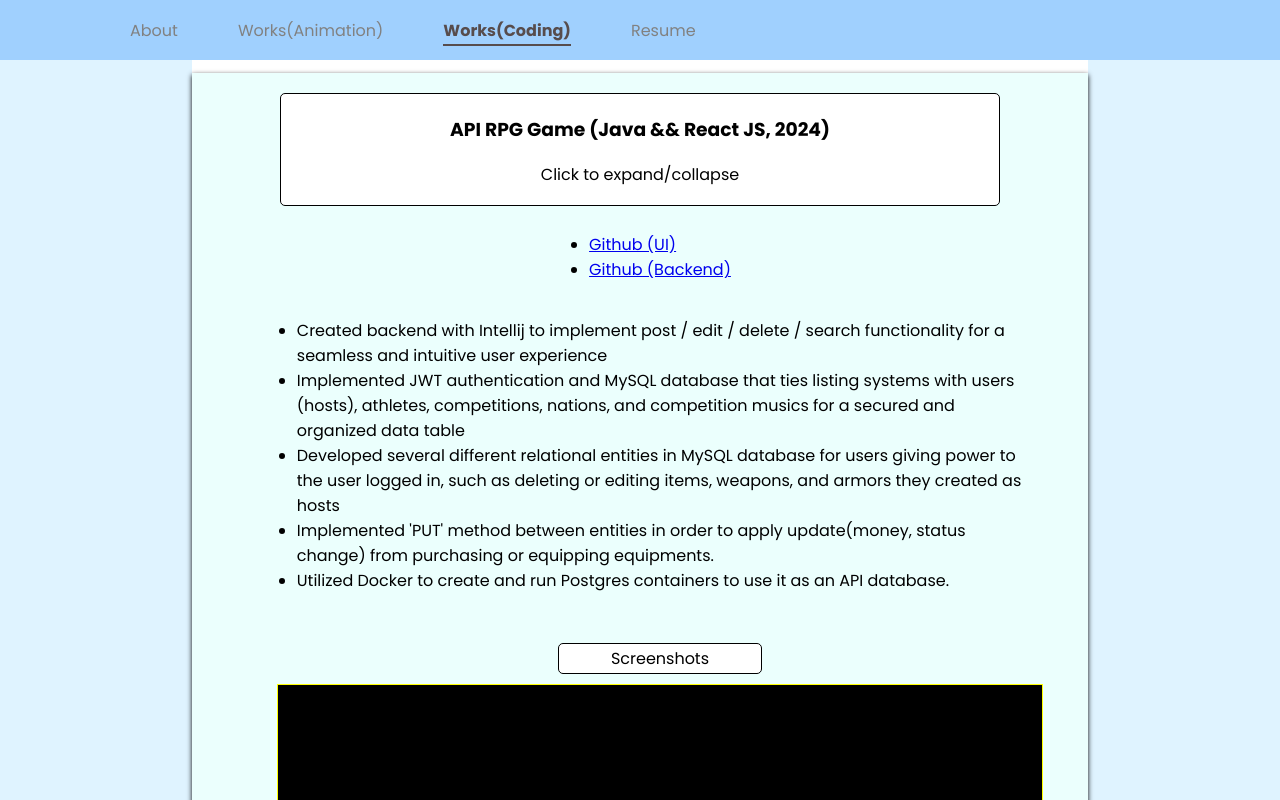
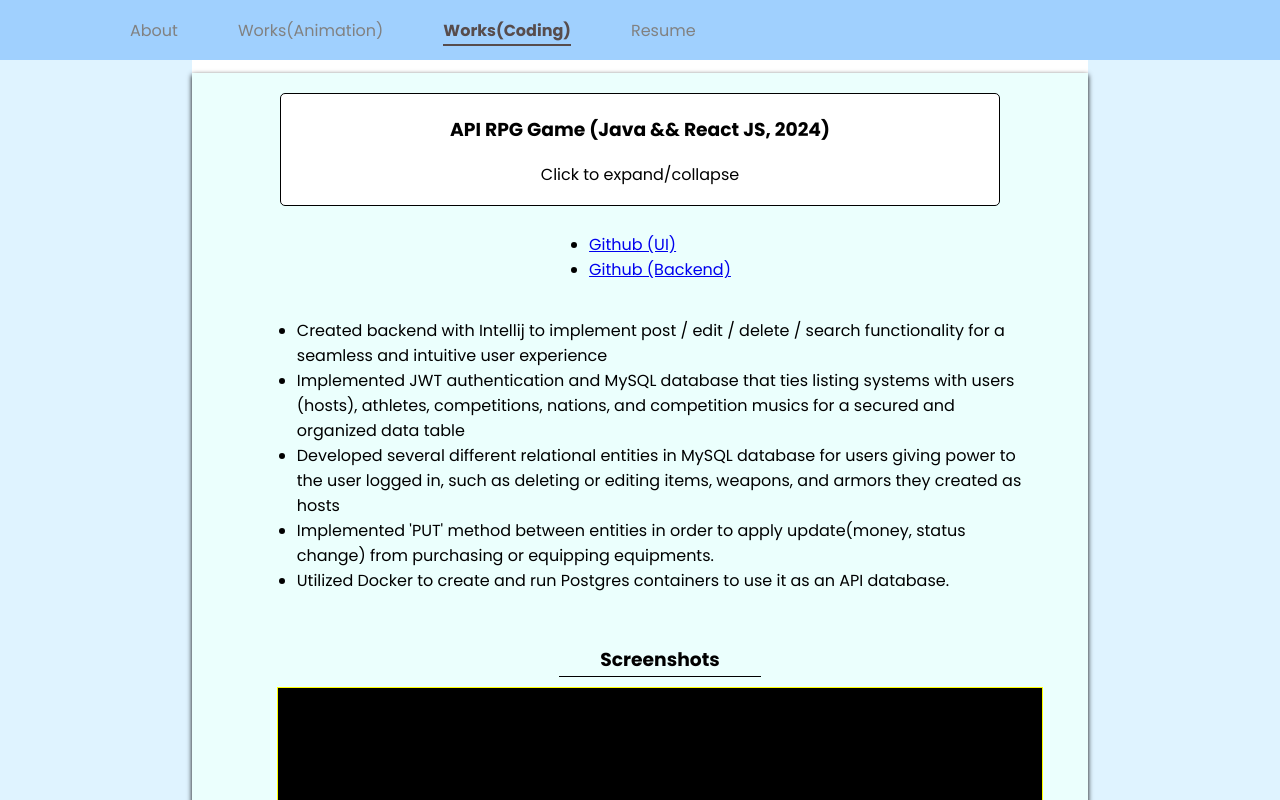
Before and after one commit to srmtwenty/amplify3, a React (Create React App) app: page /works_code in a window 1280 px wide. Both pictures are taken after a click on the element 639 px from the left and 149 px from the top of the page. Shown: the top 800 px of the page. Built offline with nearby package versions, Linux system fonts and the light colour scheme.

Commit message:
7_17_2024 commit2

```diff
--- a/src/views/WorksAnim.js
+++ b/src/views/WorksAnim.js
@@ -63,7 +63,7 @@ const WorksAnim=(props)=>{
                             height="100%"
                         />
                     </div>
-                    <div>
+                    <div style={{backgroundColor:"white"}}>
                         <button onClick={(e)=>{togglePanel(e)}} style={{margin: "7px"}}>
                             Click for details</button>
                             {open ? (
--- a/src/views/WorksCode.js
+++ b/src/views/WorksCode.js
@@ -141,9 +141,9 @@ export default(props)=>{
     }
 
     const subTitle={
-        border:"solid 1px black",
-        backgroundColor:"white",
-        borderRadius:"5px",
+        borderBottom:"solid 1px black",
+        //backgroundColor:"white",
+        //borderRadius:"5px",
         width:"200px",
         marginLeft:"auto",
         marginRight:"auto",
@@ -288,7 +288,7 @@ export default(props)=>{
                                     </div>
 
                                     <div style={{border:"1px solid none", borderRadius:"5px",padding:"20px 0px 0px 40px"}}>
-                                    <p style={subTitle}>Screenshots</p>
+                                        <h3 style={subTitle}>Screenshots</h3>
                                         <div style={{border:"1px solid yellow"}}>
                                             <div style={{backgroundColor:"black", padding:"15px", margin:"20px, 0, 20px, 0"}}>
                                                 <div style={{backgroundColor:"black", position:"relative", paddingTop:"62.25%"}}>
@@ -314,9 +314,8 @@ export default(props)=>{
 
 
                                     <div style={{border:"1px solid none", borderRadius:"5px",padding:"20px 0px 0px 20px"}}>
-                                    <p style={subTitle}>Video</p>
+                                        <h3 style={subTitle}>Video</h3>
                                             <div style={{backgroundColor:"black", border:"2px none solid",padding:"5px"}}>
-
 
                                                 <div style={{position:"relative", paddingTop:"56.25%"}}>
                                                     <ReactPlayer style={playerStyle}
@@ -337,8 +336,7 @@ export default(props)=>{
 
 
 
-
-                    <div style={{backgroundColor: "rgba(240, 252, 230)", boxShadow:"0 2px 5px 0", marginTop:"10px", padding: "10px 0px 10px 0px"}}>
+                    <div style={{backgroundColor: "rgba(240, 252, 230)", boxShadow:"0 2px 5px 0", marginTop:"20px", padding: "10px 0px 10px 0px"}}>
 
                             <div onClick={()=>handleExpand7()} style={subTitle2}>
                                 <h3>Athlete Database Ver 2 (Java && React JS, 2024)</h3>
@@ -380,7 +378,7 @@ export default(props)=>{
                                 </div>
 
                                 <div style={{border:"1px solid none", borderRadius:"5px",padding:"20px 0px 0px 40px"}}>
-                                    <p style={subTitle}>Screenshots</p>
+                                    <h3 style={subTitle}>Screenshots</h3>
                                     <div style={{border:"1px solid yellow"}}>
                                         <div style={{backgroundColor:"black", padding:"15px", margin:"20px, 0, 20px, 0"}}>
                                             <div style={{backgroundColor:"black", position:"relative", paddingTop:"62.25%"}}>
@@ -406,7 +404,7 @@ export default(props)=>{
 
 
                                 <div style={{border:"1px solid none", borderRadius:"5px",padding:"20px 0px 0px 20px"}}>
-                                    <p style={subTitle}>Video</p>
+                                    <h3 style={subTitle}>Video</h3>
                                         <div style={{backgroundColor:"black", border:"2px none solid",padding:"5px"}}>
 
 
@@ -429,7 +427,7 @@ export default(props)=>{
 
 
 
-                        <div style={{backgroundColor: "rgba(252, 246, 230)", boxShadow:"0 2px 5px 0", marginTop:"10px", padding: "10px 0px 10px 0px"}}>
+                        <div style={{backgroundColor: "rgba(252, 246, 230)", boxShadow:"0 2px 5px 0", marginTop:"20px", padding: "10px 0px 10px 0px"}}>
                             <div onClick={()=>handleExpand2()} style={subTitle2}>
                                 <h3>Amplifire Heroes (Java & React JS, 2022)</h3>
                                 <p>Click to expand/collapse</p>
@@ -461,7 +459,7 @@ export default(props)=>{
                                 </div>
 
                                 <div style={{border:"1px solid none", borderRadius:"5px",padding:"20px 0px 0px 20px"}}>
-                                <p style={subTitle}>Screenshots</p>
+                                <h3 style={subTitle}>Screenshots</h3>
 
                                 <div style={{backgroundColor:"black", padding:"15px"}}>
                                     <div style={{backgroundColor:"yellow", position:"relative", paddingTop:"62.25%"}}>
@@ -490,7 +488,7 @@ export default(props)=>{
 
                         </div>
 
-                        <div style={{backgroundColor:"rgba(240, 252, 230)", boxShadow:"0 2px 5px 0",marginTop:"10px", padding: "10px 0px 10px 0px"}}>
+                        <div style={{backgroundColor:"rgba(240, 252, 230)", boxShadow:"0 2px 5px 0",marginTop:"20px", padding: "10px 0px 10px 0px"}}>
                             <div onClick={()=>handleExpand3()} style={subTitle2}>
                                 <h3>Car Dealer Ship - Web API (Java, 2022)</h3>
                                 <p>Click to expand/collapse</p>
@@ -518,7 +516,7 @@ export default(props)=>{
                                 </div>
 
                             <div style={{border:"1px solid none", borderRadius:"5px",padding:"20px 0px 0px 20px"}}>
-                            <p style={subTitle}>Screenshots</p>
+                            <h3 style={subTitle}>Screenshots</h3>
 
                             <div style={{backgroundColor:"black", padding:"15px", margin:"20px, 0, 20px, 0"}}>
                             <div style={{backgroundColor:"yellow", position:"relative", paddingTop:"62.25%"}}>
@@ -547,7 +545,7 @@ export default(props)=>{
 
 
 
-                        <div style={{backgroundColor: "rgba(235, 255, 253)", boxShadow:"0 2px 5px 0",marginTop:"10px", padding: "10px 0px 10px 0px"}}>
+                        <div style={{backgroundColor: "rgba(235, 255, 253)", boxShadow:"0 2px 5px 0",marginTop:"20px", padding: "10px 0px 10px 0px"}}>
 
                             <div onClick={()=>handleExpand4()} style={subTitle2}>
                                 <h3>Athlete Database Ver 1 (Java, 2022)</h3>
@@ -575,7 +573,7 @@ export default(props)=>{
                                 </div>
 
                                 <div style={{border:"1px solid none", borderRadius:"5px",padding:"20px 0px 0px 20px"}}>
-                                    <p style={subTitle}>Screenshots</p>
+                                    <h3 style={subTitle}>Screenshots</h3>
 
                                 <div style={{backgroundColor:"black", padding:"15px", margin:"20px, 0, 20px, 0"}}>
                                 <div style={{backgroundColor:"yellow", position:"relative", paddingTop:"62.25%"}}>
@@ -606,7 +604,7 @@ export default(props)=>{
 
 
 
-                        <div style={{backgroundColor:"rgba(255, 247, 224)", boxShadow:"0 2px 5px 0",marginTop:"10px", padding: "10px 0px 10px 0px"}}>
+                        <div style={{backgroundColor:"rgba(255, 247, 224)", boxShadow:"0 2px 5px 0",marginTop:"20px", padding: "10px 0px 10px 0px"}}>
                             <div onClick={()=>handleExpand5()} style={subTitle2}>
                                 <h3>Friendbook - A clone of Facebook's social media app (Java, 2020)</h3>
                                 <p>Click to expand/collapse</p>
@@ -633,7 +631,7 @@ export default(props)=>{
                                 </div>
 
                                 <div style={{border:"1px solid none", borderRadius:"5px",padding:"20px 0px 0px 20px"}}>
-                                    <p style={subTitle}>Screenshots</p>
+                                    <h3 style={subTitle}>Screenshots</h3>
 
                                 <div style={{backgroundColor:"black", padding:"15px", margin:"20px, 0, 20px, 0"}}>
                                 <div style={{backgroundColor:"yellow", position:"relative", paddingTop:"62.25%"}}>
@@ -663,7 +661,7 @@ export default(props)=>{
 
                         </div>
 
-                        <div style={{backgroundColor: "rgba(227, 250, 231)", boxShadow:"0 2px 5px 0",marginTop:"10px", padding: "10px 0px 10px 0px"}}>
+                        <div style={{backgroundColor: "rgba(227, 250, 231)", boxShadow:"0 2px 5px 0",marginTop:"20px", padding: "10px 0px 10px 0px"}}>
                             <div onClick={()=>handleExpand6()} style={subTitle2}>
                                 <h3>AQI-Maps - Real time air quality map(MERN, 2020)</h3>
                                 <p>Click to expand/collapse</p>
@@ -690,7 +688,7 @@ export default(props)=>{
                                 </div>
 
                                 <div style={{border:"1px solid none", borderRadius:"5px",padding:"20px 0px 0px 20px"}}>
-                                    <p style={subTitle}>Screenshots</p>
+                                    <h3 style={subTitle}>Screenshots</h3>
 
                                 <div style={{backgroundColor:"black", padding:"15px", margin:"20px, 0, 20px, 0"}}>
                                 <div style={{backgroundColor:"yellow", position:"relative", paddingTop:"62.25%"}}>
@@ -720,7 +718,7 @@ export default(props)=>{
 
 
 
-                        <div style={{backgroundColor: "rgba(235, 255, 253)", boxShadow:"0 2px 5px 0",marginTop:"10px", padding: "10px 0px 10px 0px"}}>
+                        <div style={{backgroundColor: "rgba(235, 255, 253)", boxShadow:"0 2px 5px 0",marginTop:"20px", padding: "10px 0px 10px 0px"}}>
                             <div onClick={()=>handleExpand7()} style={subTitle2}>
                                 <h3>EasyShop - Simple E-commerce website (Python/Django, 2020)</h3>
                                 <p>Click to expand/collapse</p>
@@ -746,7 +744,7 @@ export default(props)=>{
                                     </div>
 
                                     <div style={{border:"1px solid none", borderRadius:"5px",padding:"20px 0px 0px 20px"}}>
-                                        <p style={subTitle}>Screenshots</p>
+                                        <h3 style={subTitle}>Screenshots</h3>
                                     <div style={{backgroundColor:"black", padding:"15px", margin:"20px, 0, 20px, 0"}}>
                                     <div style={{backgroundColor:"yellow", position:"relative", paddingTop:"62.25%"}}>
                                         <SimpleImageSlider
```
Lines whose indentation alone changed are shown as unchanged.
